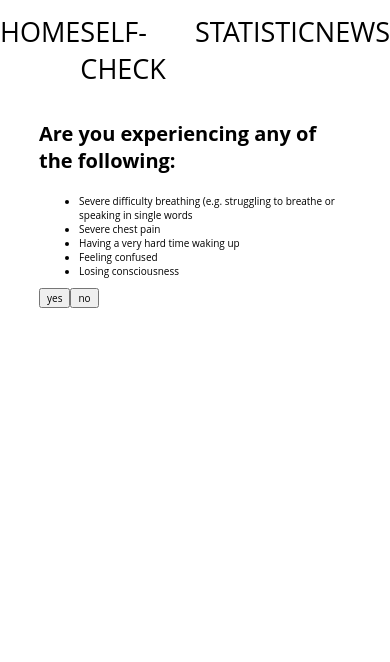
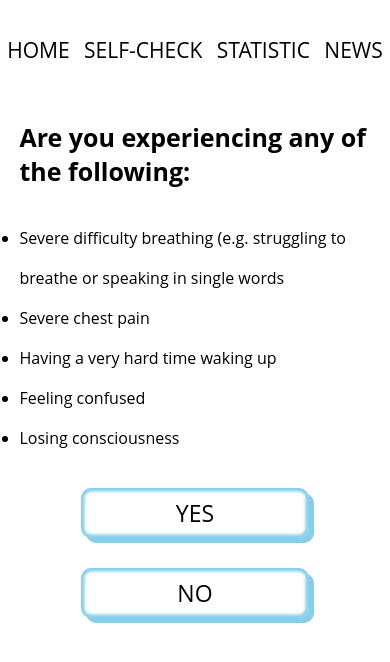
Before and after one commit to ChangmoSung/changmoSungCovid19, a React (Create React App) app: page /changmoSungCovid19/info/selfcheck in a window 390 px wide. Both pictures are taken after a click on the button "Self-Check". Shown: the top 662 px of the page. Built offline with nearby package versions, Linux system fonts and the light colour scheme; no server answers; the HTML template or start-up script is replaced by a standard one.

Commit message:
self assessment page responsive

```diff
--- a/src/components/SelfCheck.js
+++ b/src/components/SelfCheck.js
@@ -7,7 +7,6 @@ class SelfCheck extends Component {
         this.state = {
             assessmentStarted: false,
             questionNumber: 0,
-            questionNumberChecker: 0,
             questions: [
                 {
                     question: 'Are you experiencing any of the following:',
@@ -69,39 +68,14 @@ class SelfCheck extends Component {
 
 
     showNextQuestion = (e) => {
-        if(this.state.questionNumber === parseInt(e.target.dataset.question, 10)) {
         this.setState({
             questionNumber: this.state.questionNumber + 1,
-                selfIsolate: false,
-            })
-
-            this.nextQuestion(e.target);
-        }
-    }
-
-
-    nextQuestion = (trigger) => {
-        const triggerToNextQuestion = trigger;
-
-        const question = document.querySelector(`${triggerToNextQuestion.dataset.currentquestion}`)
-
-        if (question) {
-            question.style.display = 'block';
-        }
-
-        if(this.state.selfIsolate) {
-            this.setState({
-                selfIsolate: false,
         })
     }
-    }
-
 
     call911 = (e) => {
         this.setState({
             call911: true,
-            selfIsolate: false,
-            questionNumber: this.state.questionNumber + 1,
         })
     }
 
@@ -109,38 +83,30 @@ class SelfCheck extends Component {
     consultFamilyDoctor = (e) => {
         this.setState({
             consultFamilyDoctor: true,
+        })
+    }
+
+
+    selfIsolate = (e) => {
+        this.setState({
+            selfIsolate: true,
+            resultIsSelfIsolate: true,
+        })
+    }
+
+    selfIsolateConfirmed = (e) => {
+        this.setState({
             selfIsolate: false,
             questionNumber: this.state.questionNumber + 1,
         })
     }
 
 
-    selfIsolate = () => {
+    resultIsSelfIsolate = (e) => {
         this.setState({
-            selfIsolate: true,
-        })
-    }
-
-    selfIsolateConfirmed = (e) => {
-        if (this.state.questionNumber === parseInt(e.target.dataset.question)) {
-            this.setState({
-                selfIsolate: false,
+            resultIsSelfIsolate: true,
             questionNumber: this.state.questionNumber + 1,
         })
-            this.nextQuestion(e.target);
-        }
-    }
-
-
-    resultIsSelfIsolate = (e) => {
-        if(this.state.questionNumber === parseInt(e.target.dataset.question)) {
-            this.setState({
-                resultIsSelfIsolate: true,
-                selfIsolate: false,
-                questionNumber: this.state.questionNumber + 1,
-            })
-            this.nextQuestion(e.target);
-        }
     }
 
 
@@ -184,33 +150,29 @@ class SelfCheck extends Component {
                 :null}
 
 
-                {this.state.assessmentStarted && this.state.questionNumber < 6 && !this.state.call911 && !this.state.consultFamilyDoctor
+                {this.state.assessmentStarted && this.state.questionNumber < 6 && !this.state.call911 && !this.state.consultFamilyDoctor && !this.state.selfIsolate
                 ?
-                this.state.questions.map((question, i) => {
-                    return (
-                        <div key={i} className={`question${i}`}>
-                            <h3>{question.question}</h3>
+                <div className='questions'>
+                    <h3>{this.state.questions[this.state.questionNumber].question}</h3>
 
                     <ul>
-                                {question.example1 ? <li>{question.example1}</li> : null}
+                        {this.state.questions[this.state.questionNumber].example1 ? <li>{this.state.questions[this.state.questionNumber].example1}</li> : null}
 
-                                {question.example2 ? <li>{question.example2}</li> : null}
+                        {this.state.questions[this.state.questionNumber].example2 ? <li>{this.state.questions[this.state.questionNumber].example2}</li> : null}
 
-                                {question.example3 ? <li>{question.example3}</li> : null}
+                        {this.state.questions[this.state.questionNumber].example3 ? <li>{this.state.questions[this.state.questionNumber].example3}</li> : null}
 
-                                {question.example4 ? <li>{question.example4}</li> : null}
+                        {this.state.questions[this.state.questionNumber].example4 ? <li>{this.state.questions[this.state.questionNumber].example4}</li> : null}
 
-                                {question.example5 ? <li>{question.example5}</li> : null}
+                        {this.state.questions[this.state.questionNumber].example5 ? <li>{this.state.questions[this.state.questionNumber].example5}</li> : null}
                     </ul>
 
-                            <div>
-                                <button data-question={i} data-currentquestion={`.question${i + 1}`} onClick={question.yes}>yes</button>
+                    <div className='buttonContainer'>
+                        <button onClick={this.state.questions[this.state.questionNumber].yes}>yes</button>
 
-                                <button data-question={i} data-currentquestion={`.question${i + 1}`} onClick={question.no}>no</button>
+                        <button onClick={this.state.questions[this.state.questionNumber].no}>no</button>
                     </div>
                 </div>
-                    )
-                })
                 : null}
 
 
@@ -224,6 +186,7 @@ class SelfCheck extends Component {
                     <p>These symptoms require immediate attention. You should call 9-1-1 immediately, or go directly to your nearest emergency department.</p>
                 </div>
                 : null}
+
 
                 {this.state.consultFamilyDoctor
                 ?
@@ -282,7 +245,6 @@ class SelfCheck extends Component {
 
                     </div>
                 : null}
-
             </div>
          );
     }
--- a/src/index.css
+++ b/src/index.css
@@ -57,7 +57,7 @@ header {
 }
 
 .nav a {
-  font-size: 3.8rem;
+  font-size: 3.2rem;
   text-decoration: none;
   color: black;
 }
@@ -200,14 +200,6 @@ h3 {
   font-size: 1.6rem;
 }
 
-.question1,
-.question2,
-.question3,
-.question4,
-.question5 {
-  display: none;
-}
-
 .selfAssessmentDescription h2 {
   font-size: 3.2rem;
 }
@@ -238,17 +230,123 @@ h3 {
   width: 20rem;
   height: 5rem;
   border-radius: 1rem;
-  /* border: skyblue inset; */
-  box-shadow: 7px 7px skyblue, 0 0 3px 3.5px skyblue;
+  box-shadow: 5px 5px skyblue, 0 0 3px 3.5px skyblue inset;
 }
 
 .selfAssessmentDescription button:hover {
-  top: 3.5px;
-  left: 3.5px;
-  box-shadow: 3.5px 3.5px skyblue, 0 0 3px 3.5px skyblue;
-
+  top: 2.5px;
+  left: 2.5px;
+  box-shadow: 2.5px 2.5px skyblue, 0 0 3px 3.5px skyblue inset;
 }
 
+.questions {
+  display: flex;
+  flex-direction: column;
+  align-items: center;
+  margin-top: 22rem;
+}
+
+.questions h3 {
+  font-size: 4rem;
+  margin: 0;
+}
+
+.questions ul {
+  padding: 0;
+  margin: 5rem 0;
+  line-height: 4rem;
+}
+
+.questions li {
+  font-size: 1.9rem;
+}
+
+.questions button,
+.call911 button,
+.consultFamilyDoctor button,
+.selfIsolate button,
+.resultIsSelfIsolate button,
+.noNeedToBeTested button {
+  position: relative;
+  width: 18rem;
+  height: 5rem;
+  margin: 0 7rem;
+  font-size: 2.3rem;
+  text-transform: uppercase;
+  background: white;
+  border: none;
+  border-radius: 1rem;
+  box-shadow: 5px 5px skyblue, 0 0 3px 3.5px skyblue inset;
+}
+
+.questions button:hover,
+.call911 button:hover,
+.consultFamilyDoctor button:hover,
+.selfIsolate button:hover,
+.resultIsSelfIsolate button:hover,
+.noNeedToBeTested button:hover {
+  top: 2.5px;
+  left: 2.5px;
+  box-shadow: 2.5px 2.5px skyblue, 0 0 3px 3.5px skyblue inset;
+}
+
+.call911,
+.consultFamilyDoctor,
+.selfIsolate,
+.resultIsSelfIsolate,
+.noNeedToBeTested {
+  width: 80%;
+  margin: 22rem auto 5rem;
+  display: flex;
+  flex-direction: column;
+  justify-content: center;
+  align-items: center;
+}
+
+.resultIsSelfIsolate,
+.noNeedToBeTested {
+  margin-top: 17rem;
+}
+
+.call911 h3,
+.consultFamilyDoctor h3,
+.selfIsolate h3,
+.resultIsSelfIsolate h3,
+.noNeedToBeTested h3 {
+  font-size: 6rem;
+  margin: 0;
+}
+
+.call911 h4,
+.consultFamilyDoctor h4,
+.selfIsolate h4,
+.resultIsSelfIsolate h4,
+.noNeedToBeTested h4 {
+ font-size: 3rem;
+ margin: 5rem 0;
+}
+
+.call911 p,
+.consultFamilyDoctor p,
+.selfIsolate p,
+.resultIsSelfIsolate p,
+.noNeedToBeTested p {
+ font-size: 2rem;
+ line-height: 3rem;
+ margin: 0;
+}
+
+.selfIsolate {
+  margin-top: 17rem;
+}
+
+.selfIsolate h3 {
+  margin-bottom: 5rem;
+}
+
+.selfIsolate button {
+  margin-top:  5rem;
+}
 
 @media(max-width: 1120px) {
   h1 {
@@ -261,7 +359,7 @@ h3 {
 
 
   .nav a {
-    font-size: 3.5rem;
+    font-size: 2.9rem;
   }
 
   .news {
@@ -291,9 +389,70 @@ h3 {
   td {
     font-size: 1.6rem;
   }
+
+  .call911,
+  .consultFamilyDoctor,
+  .selfIsolate,
+  .resultIsSelfIsolate,
+  .noNeedToBeTested {
+    width: 100%;
+  }
+
+  .call911 h3,
+  .consultFamilyDoctor h3,
+  .selfIsolate h3,
+  .resultIsSelfIsolate h3,
+  .noNeedToBeTested h3 {
+  font-size: 5.5rem;
+  }
+
+  .call911 h4,
+  .consultFamilyDoctor h4,
+  .selfIsolate h4,
+  .resultIsSelfIsolate h4,
+  .noNeedToBeTested h4 {
+  font-size: 2.7rem;
+  }
+
+  .call911 p,
+  .consultFamilyDoctor p,
+  .selfIsolate p,
+  .resultIsSelfIsolate p,
+  .noNeedToBeTested p {
+  font-size: 1.8rem;
+  }
+
+  .questions {
+    margin-top: 18rem;
+  }
+
+  .questions h3 {
+    font-size: 3.3rem;
+  }
+
+  .questions li {
+    font-size: 1.8rem;
+  }
+
+  .questions button,
+  .call911 button,
+  .consultFamilyDoctor button,
+  .selfIsolate button,
+  .resultIsSelfIsolate button,
+  .noNeedToBeTested button {
+    margin: 0 4rem;
+  }
+
+  .selfIsolate button {
+    margin-top:  5rem;
+  }
 }
 
 @media(max-width: 768px) {
+  .nav a {
+    font-size: 2.7rem;
+  }
+
   .news {
     width: 95%;
   }
@@ -326,6 +485,56 @@ h3 {
   th {
     font-size: 2rem;
   }
+
+  .selfCheck {
+    width: 90%;
+  }
+
+  .call911 h3,
+  .consultFamilyDoctor h3,
+  .selfIsolate h3,
+  .resultIsSelfIsolate h3,
+  .noNeedToBeTested h3 {
+  font-size: 4.8rem;
+  }
+
+  .call911 h4,
+  .consultFamilyDoctor h4,
+  .selfIsolate h4,
+  .resultIsSelfIsolate h4,
+  .noNeedToBeTested h4 {
+  font-size: 2.3rem;
+  }
+
+  .call911 p,
+  .consultFamilyDoctor p,
+  .selfIsolate p,
+  .resultIsSelfIsolate p,
+  .noNeedToBeTested p {
+  font-size: 1.6rem;
+  }
+
+  .questions {
+    margin-top: 15rem;
+  }
+
+  .questions h3 {
+    font-size: 2.8rem;
+  }
+
+  .questions ul {
+    margin: 3rem 0;
+  }
+
+  .buttonContainer {
+    width: 100%;
+    display: flex;
+    justify-content: space-around;
+  }
+
+  .buttonContainer button {
+    margin: 0;
+  }
 }
 
 @media(max-width: 640px) {
@@ -344,7 +553,7 @@ h3 {
   }
 
   .nav a {
-    font-size: 3rem;
+    font-size: 2.3rem;
   }
   .searchFormContainer form {
     height: 5rem;
@@ -371,6 +580,43 @@ h3 {
   td {
     width: calc(100% / 4);
   }
+
+  .resultIsSelfIsolate,
+  .noNeedToBeTested {
+    margin-top: 14rem;
+  }
+
+  .call911 h3,
+  .consultFamilyDoctor h3,
+  .selfIsolate h3,
+  .resultIsSelfIsolate h3,
+  .noNeedToBeTested h3 {
+  font-size: 4.1rem;
+  }
+
+  .call911 h4,
+  .consultFamilyDoctor h4,
+  .selfIsolate h4,
+  .resultIsSelfIsolate h4,
+  .noNeedToBeTested h4 {
+  font-size: 2.1rem;
+  }
+
+  .call911 p,
+  .consultFamilyDoctor p,
+  .selfIsolate p,
+  .resultIsSelfIsolate p,
+  .noNeedToBeTested p {
+  font-size: 1.5rem;
+  }
+
+  .buttonContainer {
+    justify-content: space-between;
+  }
+
+  .buttonContainer button {
+    width: 16rem;
+  }
 }
 
 @media(max-width: 430px) {
@@ -385,7 +631,7 @@ h3 {
   }
 
   .nav a {
-    font-size: 2.7rem;
+    font-size: 2.1rem;
   }
 
   .newsList li {
@@ -411,4 +657,74 @@ h3 {
   td {
     font-size: 1.45rem;
   }
+
+  .resultIsSelfIsolate,
+  .noNeedToBeTested {
+    margin-top: 0;
+  }
+
+  .call911 h3,
+  .consultFamilyDoctor h3,
+  .selfIsolate h3,
+  .resultIsSelfIsolate h3,
+  .noNeedToBeTested h3 {
+  font-size: 3.5rem;
+  }
+
+  .call911 h4,
+  .consultFamilyDoctor h4,
+  .selfIsolate h4,
+  .resultIsSelfIsolate h4,
+  .noNeedToBeTested h4 {
+  font-size: 1.9rem;
+  }
+
+  .questions {
+    margin-top: 0;
+  }
+
+  .questions h3 {
+    font-size: 2.5rem;
+  }
+
+  .call911 h4,
+  .consultFamilyDoctor h4,
+  .selfIsolate h4,
+  .resultIsSelfIsolate h4,
+  .noNeedToBeTested h4 {
+    margin: 3rem 0;
+  }
+
+  .questions li {
+    font-size: 1.6rem;
+  }
+
+  .buttonContainer {
+    flex-direction: column;
+    align-items: center;
+  }
+
+  .buttonContainer button {
+    width: 65%;
+    margin-bottom: 3rem;
+  }
 }
+
+@media(max-width: 375px) {
+  .nav a {
+    font-size: 1.9rem;
+  }
+
+  .questions h3 {
+    font-size: 2.7rem;
+  }
+
+  .questions li {
+    font-size: 1.5rem;
+  }
+
+  .questions button {
+    height: 4.7rem;
+    width: 60%;
+  }
+}
```
Lines whose indentation alone changed are shown as unchanged.
